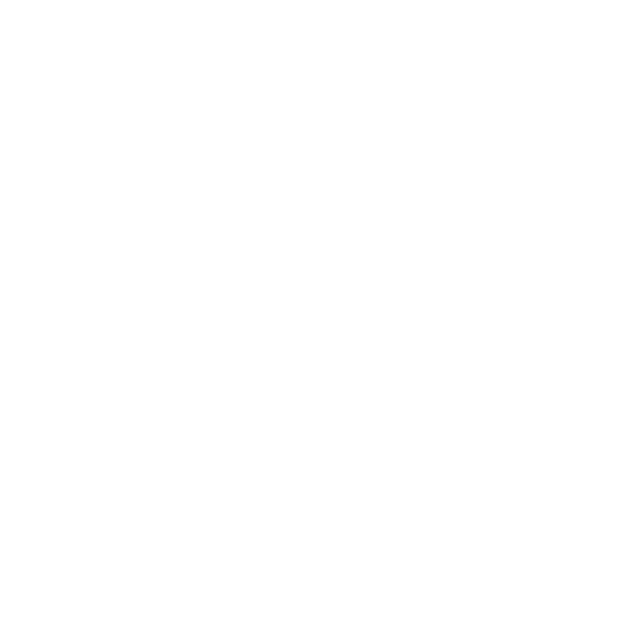
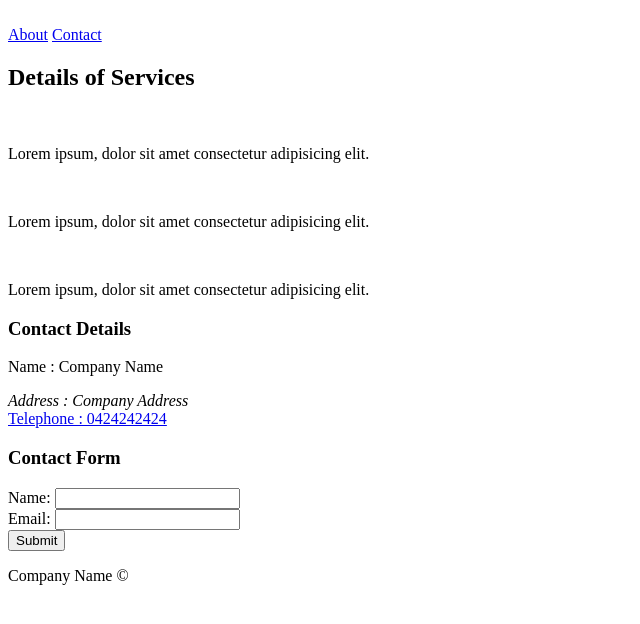
Before and after one commit to OnlineProjectsGit/html-demo, a plain HTML site: page index.html in a window 1280 px wide. Shown: the whole page, without its empty margins (0-640 px from the left). Drawn offline with Linux system fonts and the light colour scheme.

Commit message:
Completed wireframe

```diff
--- a/index.html
+++ b/index.html
@@ -1,11 +1,76 @@
 <!DOCTYPE html>
 <html lang="en">
+
 <head>
     <meta charset="UTF-8">
     <meta name="viewport" content="width=device-width, initial-scale=1.0">
-    <title>Document</title>
+    <title>HTML Demo</title>
 </head>
+
 <body>
 
+    <!-- HEADER -->
+    <header>
+        <img src="" alt="">
+        <div class="nav-links">
+            <nav>
+                <a href="#about">About</a>
+                <a href="#contact">Contact</a>
+            </nav>
+        </div>
+    </header>
+
+    <!-- DETAILS OF SERVICE -->
+    <section id="about">
+        <h1>Details of Services</h1>
+
+        <div class="service-details">
+            <div class="service-detail delivery">
+                <img src="" alt="">
+                <p>Lorem ipsum, dolor sit amet consectetur adipisicing elit.</p>
+            </div>
+            <div class="service-detail save-money">
+                <img src="" alt="">
+                <p>Lorem ipsum, dolor sit amet consectetur adipisicing elit.</p>
+            </div>
+            <div class="service-detail great-range">
+                <img src="" alt="">
+                <p>Lorem ipsum, dolor sit amet consectetur adipisicing elit.</p>
+            </div>
+        </div>
+    </section>
+
+
+    <!-- USER CONTACT -->
+    <section id="contact">
+        <div class="contact-details">
+            <h3>Contact Details</h3>
+            <p>Name : Company Name</p>
+            <address>Address : Company Address</address>
+            <a class="user-tele" href="0424242424">Telephone : 0424242424</a>
+        </div>
+
+        <form class="contact-form">
+            <h3>Contact Form</h3>
+            <label for="user-name">Name:</label>
+            <input type="text" id="user-name" name="user-name">
+            <br>
+
+            <label for="user-email">Email:</label>
+            <input type="email" name="user-email" id="user-email">
+            <br>
+
+            <button type="submit">Submit</button>
+
+        </form>
+    </section>
+
+
+    <!-- FOOTER -->
+    <footer>
+        <p>Company Name &copy;</p>
+    </footer>
+
 </body>
+
 </html>
```
